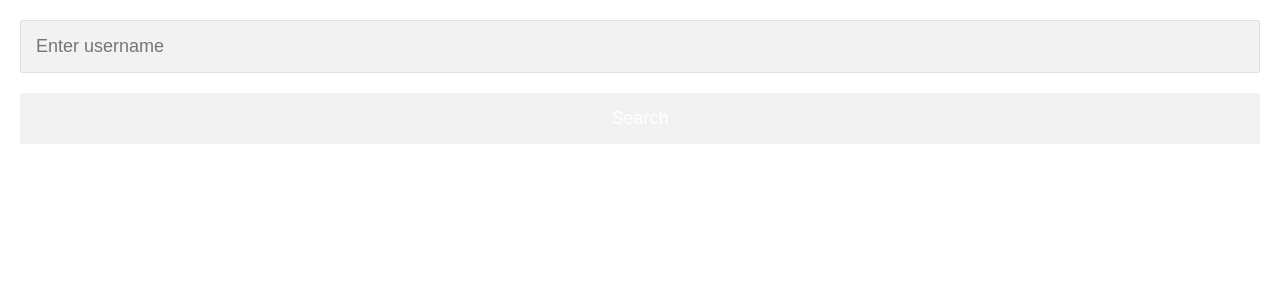
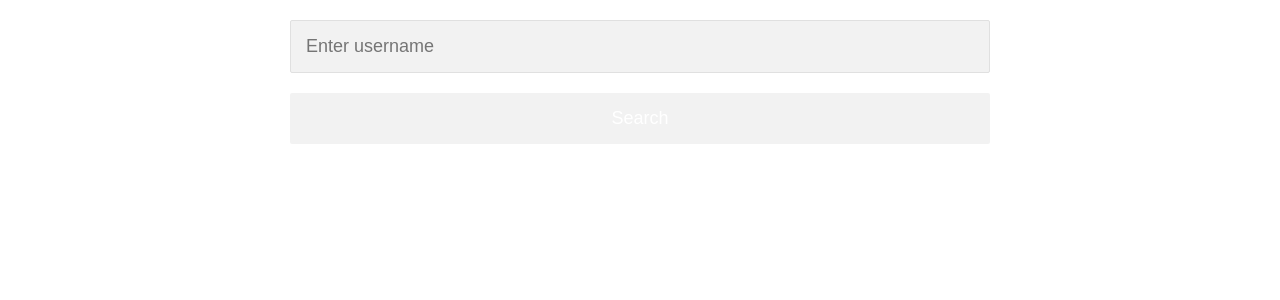
Before and after one commit to kownacki/github-repositories-explorer, a React (Create React App) app: page / in a window 1280 px wide. Shown: the top 300 px of the page. Built offline with nearby package versions, Linux system fonts and the light colour scheme.

Commit message:
Add max width.

```diff
--- a/src/components/App.jsx
+++ b/src/components/App.jsx
@@ -23,7 +23,7 @@ class App extends React.Component {
   }
   render() {
     return (
-      <div>
+      <div className="app">
         <input
           className="search-input"
           placeholder="Enter username"
--- a/src/index.css
+++ b/src/index.css
@@ -9,6 +9,11 @@ body {
 ul {
   list-style: none;
   padding: 0;
+}
+
+.app {
+  margin: auto;
+  max-width: 700px;
 }
 
 .search-input {
```
